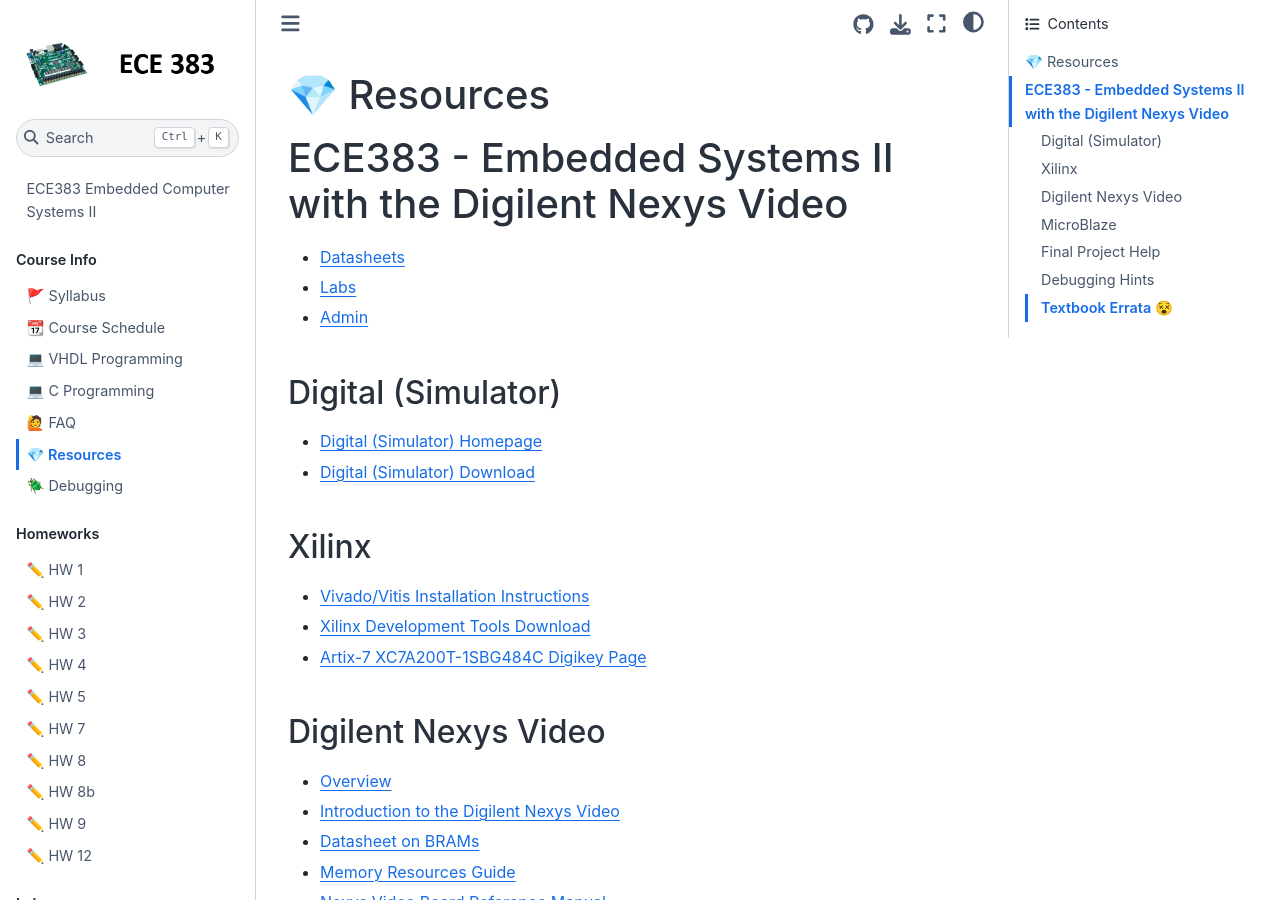
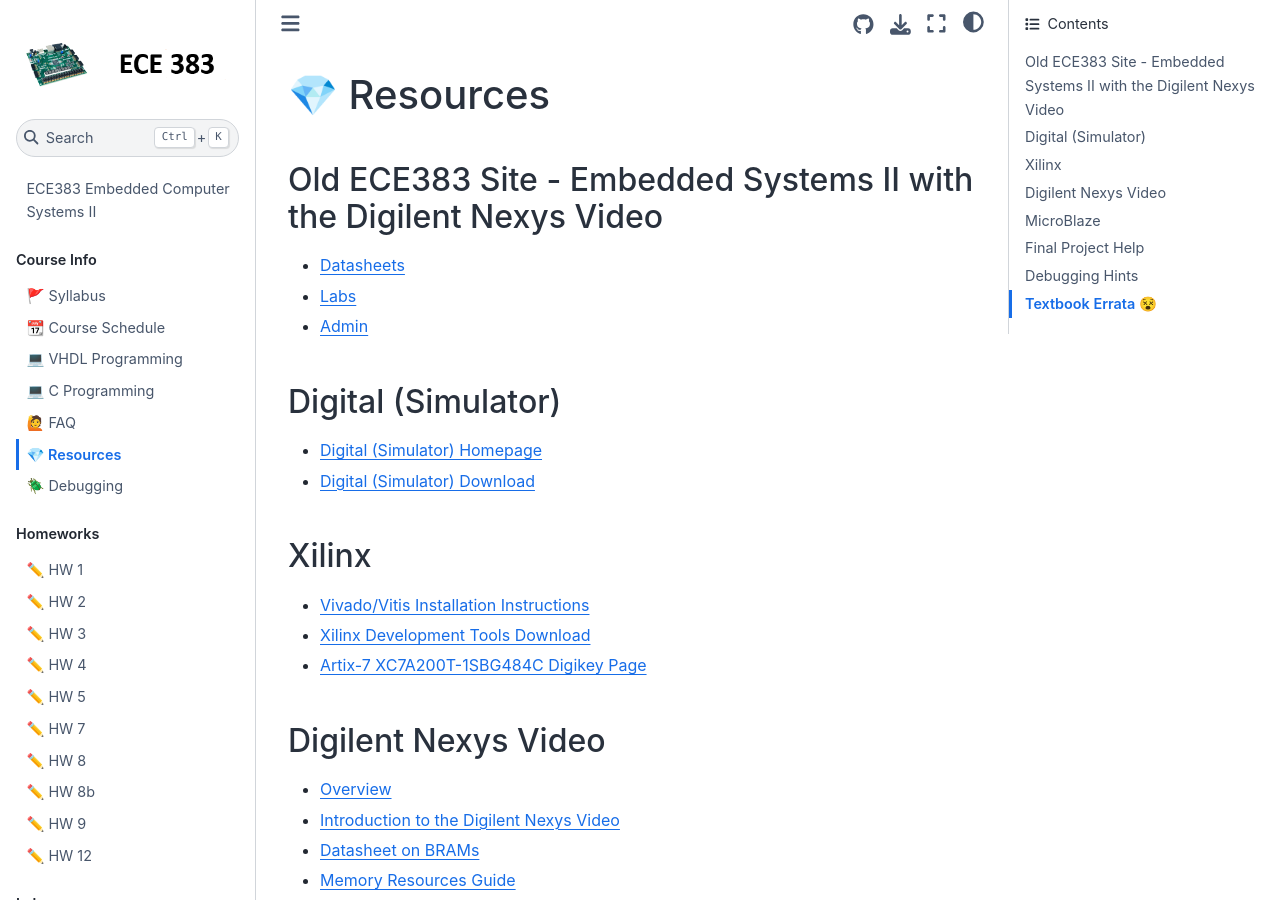
Before and after one commit to USAFA-ECE/ece383, a Jupyter Book: the page built from book/resources.md, in a window 1280 px wide and 900 px high. Built offline with Jupyter Book 1.0.4 settings and Sphinx 7.4.7 and the Sphinx Book theme 1.1.4, drawn with Linux system fonts in a browser that asks for light colours; pages that are not in the unit, such as notebooks, are missing from menus.

Commit message:
Update resources.md

```diff
--- a/book/resources.md
+++ b/book/resources.md
@@ -1,6 +1,6 @@
 # 💎 Resources
 
-# ECE383 - Embedded Systems II with the Digilent Nexys Video
+## Old ECE383 Site - Embedded Systems II with the Digilent Nexys Video
 
 - [Datasheets](https://georgeyork.github.io/ECE383_web/datasheets.html)
 - [Labs](https://georgeyork.github.io/ECE383_web/lab/labs.html)
```
